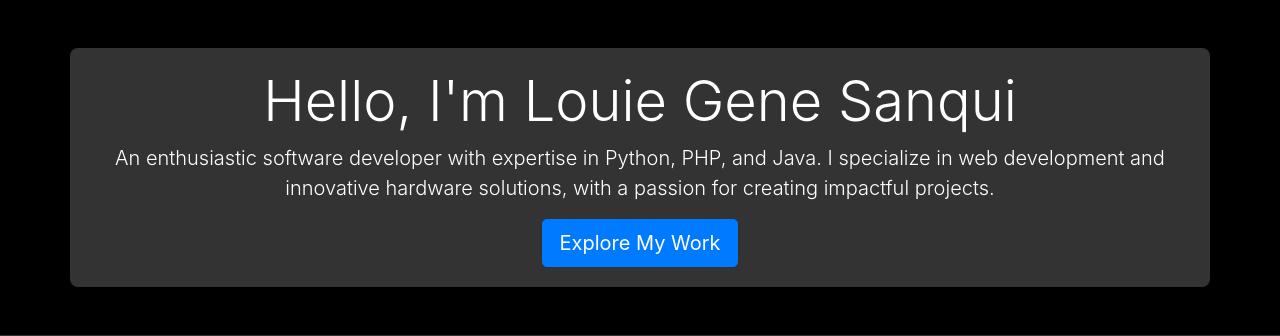
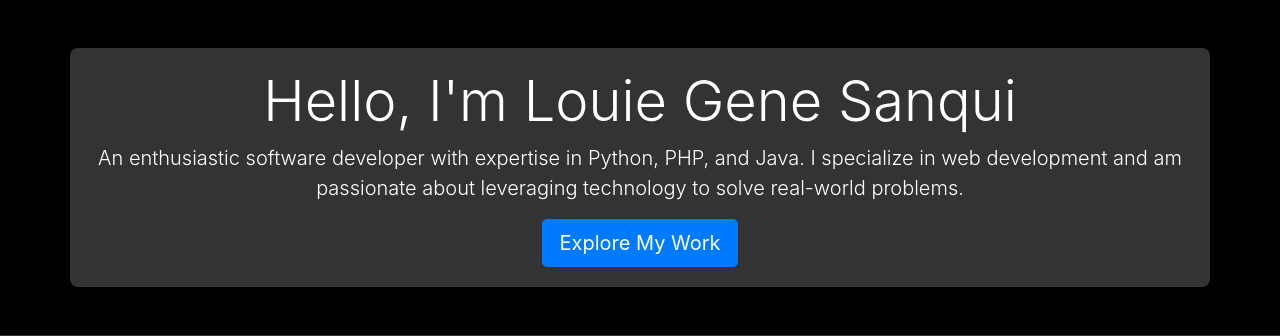
Before and after one commit to sanquilouie/myportfolio, a Flask app: page / in a window 1280 px wide. Shown: the part 56-392 px from the top of the page. Run offline with Flask 3, Linux system fonts and the light colour scheme; some libraries are stand-ins or nearby versions.

Commit message:
Changed Hero Section

```diff
--- a/templates/index.html
+++ b/templates/index.html
@@ -5,7 +5,7 @@
 <header class="hero py-5 text-center text-white" style="background-color: #000;">
     <div class="container">
         <h1 class="display-4">Hello, I'm Louie Gene Sanqui</h1>
-        <p class="lead">An enthusiastic software developer with expertise in Python, PHP, and Java. I specialize in web development and innovative hardware solutions, with a passion for creating impactful projects.</p>
+        <p class="lead">An enthusiastic software developer with expertise in Python, PHP, and Java. I specialize in web development and am passionate about leveraging technology to solve real-world problems.</p>
         <a href="/projects" class="btn btn-primary btn-lg">Explore My Work</a>
     </div>
 </header>
```
